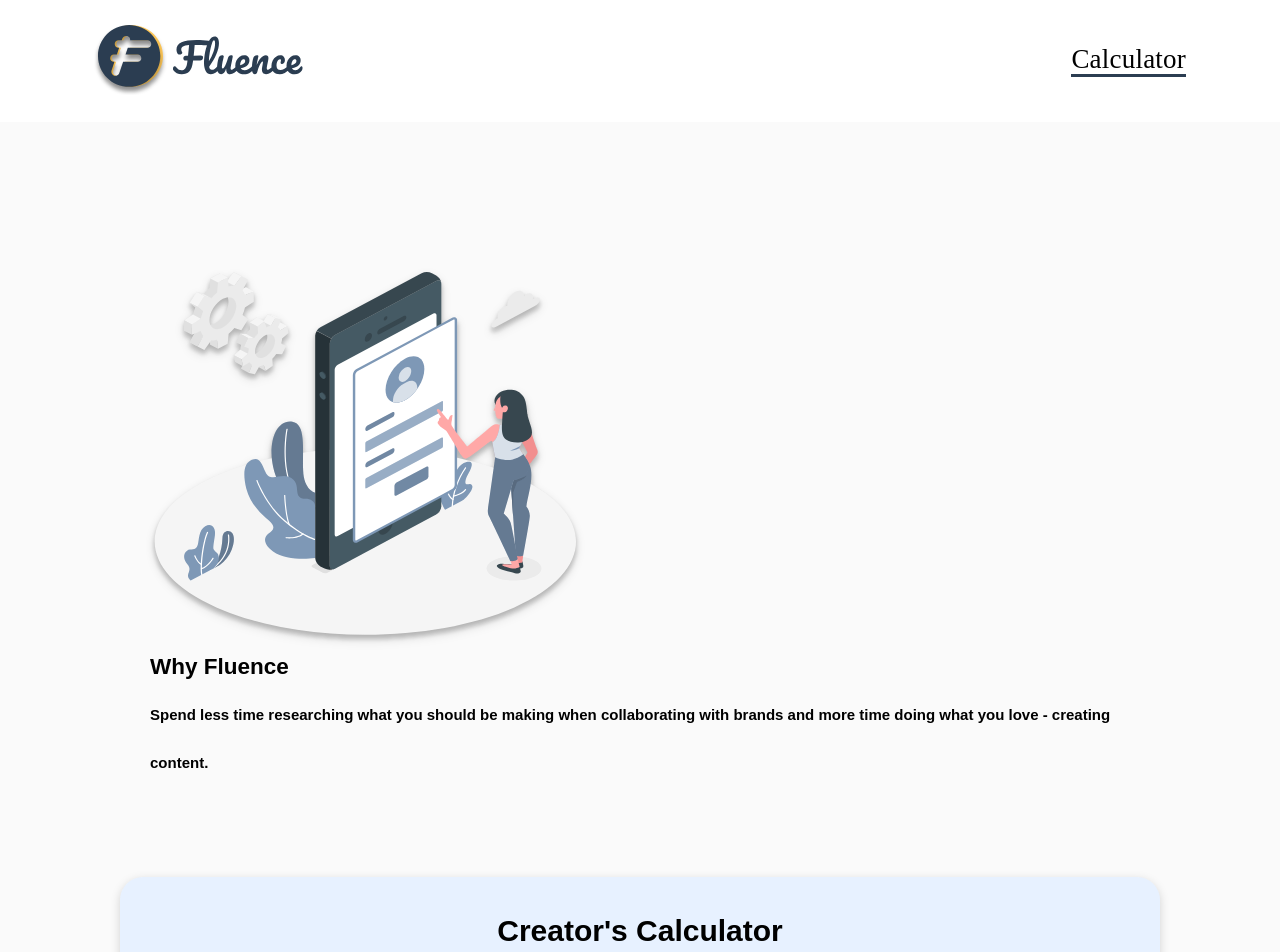
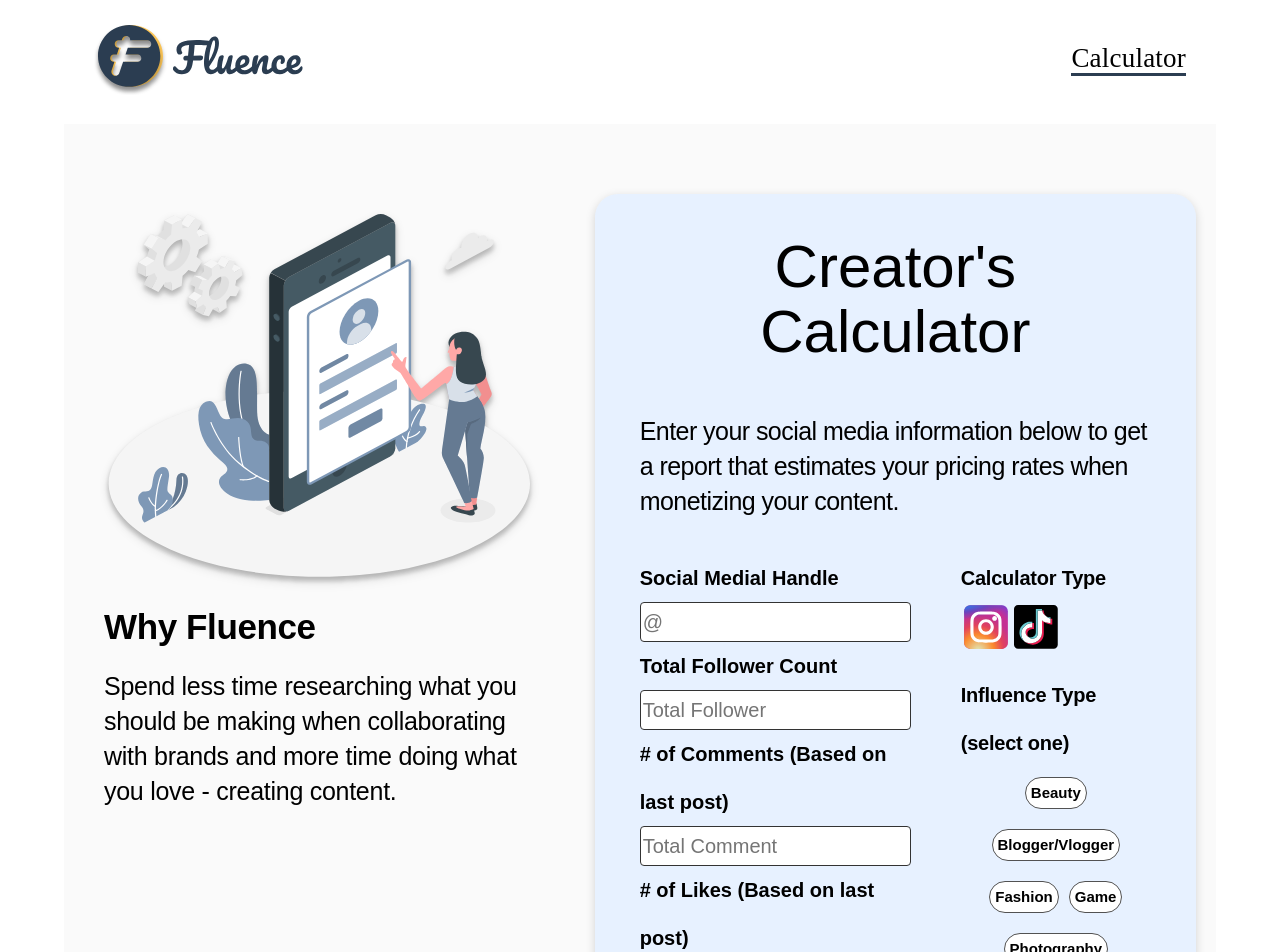
Before and after one commit to Co-Lab-You-Belong-in-Tech/fluence, a React (Create React App) app: page /calculator in a window 1280 px wide. Shown: the top 952 px of the page. Built offline with nearby package versions, Linux system fonts and the light colour scheme.

Commit message:
css hot fix to match design

```diff
--- a/src/components/Calculator/Calculator.css
+++ b/src/components/Calculator/Calculator.css
@@ -1,30 +1,53 @@
+.wrapper {
+    max-width: 1440px;
+    /* width: 90%; */
+    margin: 0 auto;
+    font-size: 1.5rem;
+}
+
 .calc-container {
     display: flex;
     flex-wrap: wrap;
     flex-direction: row;
     position: relative;
     background: #FAFAFA;
-    padding: 90px;
-    font-size: 1.2em;
-    max-width: 1440px;
-    /* width: 90%; */
-    margin: 0 auto;
-    font-size: 1.5rem;
+    padding-top: 50px;
 }
 
 .calc-left-wrapper {
     display: flex;
     flex-direction: column;
-    padding: 30px;
-    margin: 30px;
+    padding: 20px;
+    margin: 20px;
     flex: 1;
+}
+
+.calc-left-wrapper h2 {
+    margin: 30px 0 30px 0;
+    font-style: normal;
+    font-weight: bold;
+    font-size: 35px;
+    line-height: 24px;
+    /* identical to box height, or 69% */
+
+letter-spacing: -0.011em;
+
+}
+
+.calc-left-wrapper p {
+    font-style: normal;
+    font-weight: normal;
+    font-size: 25px;
+    line-height: 35px;
+    /* or 140% */
+    letter-spacing: -0.011em;
 }
 
 .calc-right-wrapper {
     display: flex;
     flex-direction: column;
-    padding: 30px;
-    margin: 30px;
+    padding: 20px;
+    margin: 20px;
     background: #E7F1FF;
     border-radius: 23px;
     filter: drop-shadow(0px 3px 5px rgba(0, 0, 0, 0.16));
@@ -39,9 +62,9 @@
 }
 
 .calc-form-wrapper {
+    display: flex;
     padding-right: 50px;
-    line-height: 4.0rem;
-    /* font-size: .9em; */
+    flex: 1;
 }
 
 .calc-form-wrapper form {
@@ -50,8 +73,10 @@
 }
 
 .calc-wrapper input {
-    border: 2px solid #333;
-    border-radius: 7px;
+    border: 1px solid #333;
+    border-radius: 4px;
+    box-sizing: border-box;
+    height: 40px;
 }
 
 .social-img {
@@ -63,19 +88,35 @@
     filter: drop-shadow(0px 4px 4px rgba(0, 0, 0, 0.16));
 }
 
-.calc-right-wrapper h1 {
+.calc-right-wrapper h2 {
+    font-style: normal;
+    font-weight: normal;
+    font-size: 60px;
+    line-height: 65px;
+    padding: 20px;
     margin-bottom: 30px;
     text-align: center;
 }
 
-.calc-right-wrapper p {
-    /* margin-top: 20px; */
+.form-description {
+    font-style: normal;
+    font-weight: normal;
+    font-size: 25px;
+    line-height: 35px;
+    /* or 140% */
+
+    letter-spacing: -0.022em;
+    padding: 0 25px 0 25px;
     margin-bottom: 10px;
 }
+
 
 .calc-form-wrapper form label {
     display: flex;
     flex-direction: column;
+    font-style: normal;
+    font-weight: 600;
+    font-size: 20px;
 }
 
 .calc-form-wrapper form input {
@@ -87,6 +128,16 @@
 .calc-type-wrapper {
     display: flex;
     flex-direction: column;
+    flex: 1;
+}
+
+.calc-type-wrapper h3 {
+    font-weight: 600;
+    font-size: 20px;
+    /* line-height: 24px; */
+    /* identical to box height, or 120% */
+
+    letter-spacing: -0.011em;
 }
 
 .media-type {
@@ -107,17 +158,17 @@
     display: flex;
     flex-wrap: wrap;
     justify-content: center;
-
 }
 
-.type-list-wrapper p {
+
+/* .type-list-wrapper p {
     border: 2px solid grey;
     background-color: white;
     border-radius: 50px;
     padding-left: 10px;
     padding-right: 10px;
-    margin-right: 3px;
-}
+    margin: 10px 3px 10px 0;
+} */
 
 .type-list-wrapper p:hover {
     background-color: #E7F1FF;
@@ -131,6 +182,19 @@
     justify-content: center;
 }
 
+.influence-type-tag {
+    background: #FFFFFF;
+    border: 1px solid #525252;
+    box-sizing: border-box;
+    border-radius: 45px;
+    padding: 3px 5px 3px 5px;
+    margin: 10px 5px 10px 5px;
+    font-style: normal;
+    font-weight: 600;
+    font-size: 15px;
+    line-height: 24px;
+}
+
 .analyze-btn {
     color: white;
     line-height: 3.8rem;
@@ -142,6 +206,13 @@
     padding: 5px;
 }
 
+.warning-label {
+    font-weight: 600;
+    font-size: 16px;
+    line-height: 24px;
+    color: #E65F5C;
+}
+
 input::-webkit-outer-spin-button,
 input::-webkit-inner-spin-button {
   -webkit-appearance: none;
--- a/src/components/Calculator/Calculator.js
+++ b/src/components/Calculator/Calculator.js
@@ -48,13 +48,13 @@ class Calculator extends Component {
         this.setState({totalLikeOnPostError: ""})
 
         if (this.state.handle == "") {
-            userHandleError = 'handle is empty!'
+            userHandleError = 'Require Field!'
         } else if (this.state.totalFollowerCount < 1) {
-            totalFollowerCountError = 'This field is empty!'
+            totalFollowerCountError = 'Require Field!'
         } else if (this.state.totalCommentOnPost < 1) {
-            totalCommentOnPostError = 'This field is empty!'
+            totalCommentOnPostError = 'Require Field!'
         } else if (this.state.totalLikeOnPost < 1) {
-            totalLikeOnPostError = 'This field is empty!'
+            totalLikeOnPostError = 'Require Field!'
         };
 
 
@@ -96,7 +96,7 @@ class Calculator extends Component {
     render() {
         const influenceTypeList =["Beauty", "Blogger/Vlogger", "Fashion", "Game", "Photography", "Sport/Fitness", "Tech/Gadget", "Travel", "+Others"];
         return (
-            <section className="calc-container">
+            <section className="calc-container wrapper">
                 <div className="calc-left-wrapper">
                     <img className="social-img" src={social} alt="social" />
                     <h2>Why Fluence</h2>
@@ -106,8 +106,8 @@ class Calculator extends Component {
                 </div>
 
                 <div className="calc-right-wrapper">
-                    <h1>Creator's Calculator</h1>
-                    <p>Enter your social media information below to get a report that  estimates your pricing rates when monetizing your content.</p>
+                    <h2>Creator's Calculator</h2>
+                    <p className="form-description">Enter your social media information below to get a report that  estimates your pricing rates when monetizing your content.</p>
                     <div className="calc-wrapper">
                         <div className="calc-form-wrapper">
                             <form onSubmit={this.handleSubmit}>
@@ -120,7 +120,7 @@ class Calculator extends Component {
                                         value={this.state.handle == "" ? "" : this.state.handle}
                                         onChange={this.handleInputChange}
                                     />
-                                    <div style={{fontSize: 15, color: "red"}}>{this.state.userHandleError}</div>
+                                    <div className="warning-label">{this.state.userHandleError}</div>
                                 </label>
 
                                 <label>
@@ -132,7 +132,7 @@ class Calculator extends Component {
                                         value={this.state.totalFollowerCount == 0 ? "" : this.state.totalFollowerCount}
                                         onChange={this.handleInputChange}
                                     />
-                                    <div style={{fontSize: 15, color: "red"}}>{this.state.totalFollowerCountError}</div>
+                                    <div className="warning-label">{this.state.totalFollowerCountError}</div>
                                 </label>
 
                                 <label>
@@ -144,7 +144,7 @@ class Calculator extends Component {
                                         value={this.state.totalCommentOnPost == 0 ? "" : this.state.totalCommentOnPost}
                                         onChange={this.handleInputChange}
                                     />
-                                    <div style={{fontSize: 15, color: "red"}}>{this.state.totalCommentOnPostError}</div>
+                                    <div className="warning-label">{this.state.totalCommentOnPostError}</div>
                                 </label>
 
                                 <label>
@@ -156,7 +156,7 @@ class Calculator extends Component {
                                         value={this.state.totalLikeOnPost == 0 ? "" : this.state.totalLikeOnPost}
                                         onChange={this.handleInputChange}
                                     />
-                                    <div style={{fontSize: 15, color: "red"}}>{this.state.totalLikeOnPostError}</div>
+                                    <div className="warning-label">{this.state.totalLikeOnPostError}</div>
                                 </label>
                             </form>
                         </div>
@@ -184,10 +184,10 @@ class Calculator extends Component {
                         </div>
                     </div>
                     <Link
-                    // onClick={this.handleSubmit}
+                    onClick={this.handleSubmit}
                     // type="submit"
                     className="analyze-btn"
-                    to={{pathname: '/results', state: {handle: this.state.handle, totalFollowerCount: this.state.totalFollowerCount, totalLikeOnPost: this.state.totalLikeOnPost, totalCommentOnPost: this.state.totalCommentOnPost, influenceType: this.state.influencerType}}} >Analyze</Link>
+                    to={{pathname: '/results', state: {handle: this.state.handle, totalFollowerCount: this.state.totalFollowerCount, totalLikeOnPost: this.state.totalLikeOnPost, totalCommentOnPost: this.state.totalCommentOnPost, influenceType: this.state.influencerType}}} >Calculate</Link>
                 </div>
             </section>
         )
```
